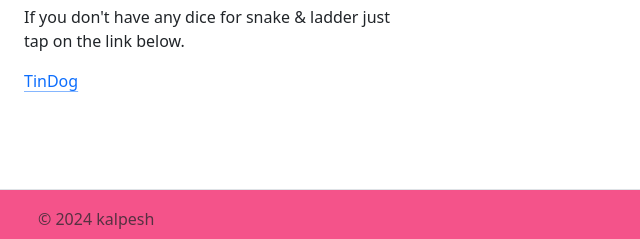
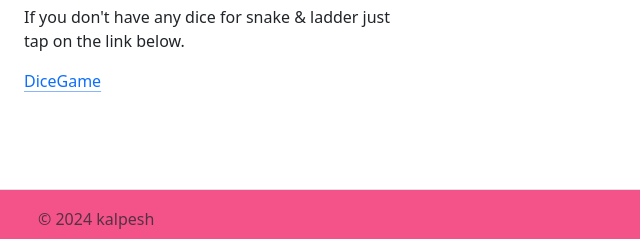
Before and after one commit to kalpeshnaval/practicePortfolio, a plain HTML site: page index.html in a window 1280 px wide. Shown: the part 1319-1558 px from the top of the page, 0-640 px from the left. Drawn offline with nearby package versions, Linux system fonts and the light colour scheme; a web font is replaced by a local one.

Commit message:
Update index.html

```diff
--- a/index.html
+++ b/index.html
@@ -85,8 +85,8 @@
             </div>
             <h3 class="fs-2 backgroundColor4">Dice Game.</h3>
             <p>If you don't have any dice for snake & ladder just tap on the link below.</p>
-            <a rel="noopener" href="https://kalpeshnaval.github.io/tindog-project/" class="icon-link">
-              TinDog
+            <a rel="noopener" href="https://kalpeshnaval.github.io/TheDiceGame/" class="icon-link">
+              DiceGame
               <svg class="bi"><use xlink:href="#chevron-right"></use></svg>
             </a>
           </div>
```
